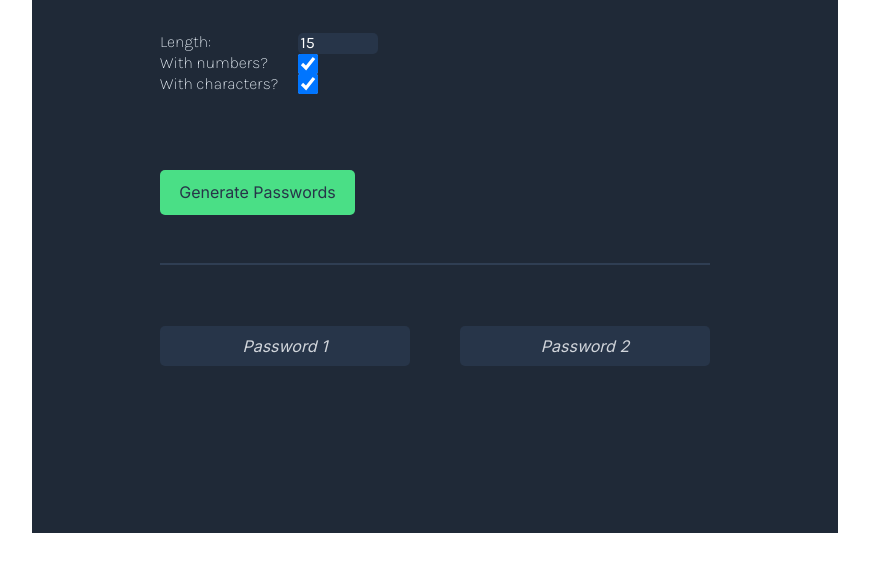
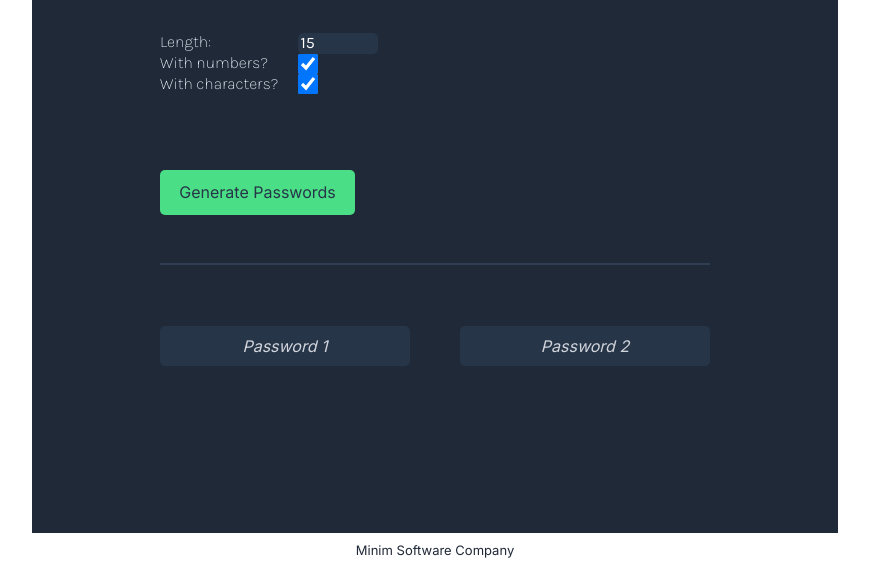
Before and after one commit to SuperSheykh/Password-Generator, a plain HTML site: page index.html in a window 1280 px wide. Shown: the part 283-854 px from the top of the page, without its empty margins (205-1074 px from the left). Before the commit the page ends 826 px from the top, so only its background shows below. Drawn offline with nearby package versions, Linux system fonts and the light colour scheme.

Commit message:
I've added Minim in the footer

```diff
--- a/index.css
+++ b/index.css
@@ -102,7 +102,6 @@ h4 {
     text-align: center;
 
     line-height: 40px;
-    /* vertical-align: middle */
 }
 
 .empty {
@@ -113,3 +112,9 @@ h4 {
     color: #55F991;
 
 }
+
+.footer-text {
+    font-size: small;
+    color: #1F2937;
+    text-align: center;
+}
--- a/index.html
+++ b/index.html
@@ -29,6 +29,9 @@
                 <h4 id="password-two" class="empty">Password 2</h4>
             </div>
         </div>
+        <footer>
+            <p class="footer-text">Minim Software Company</p>
+        </footer>
         <script src="index.js"></script>
     </body>
 </html>
```
